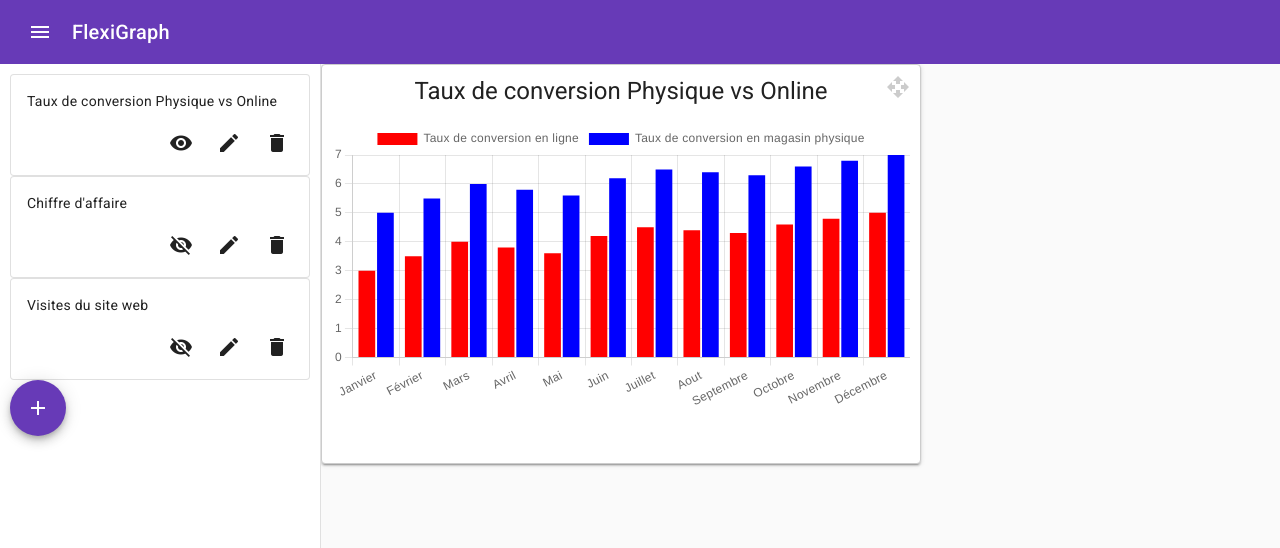
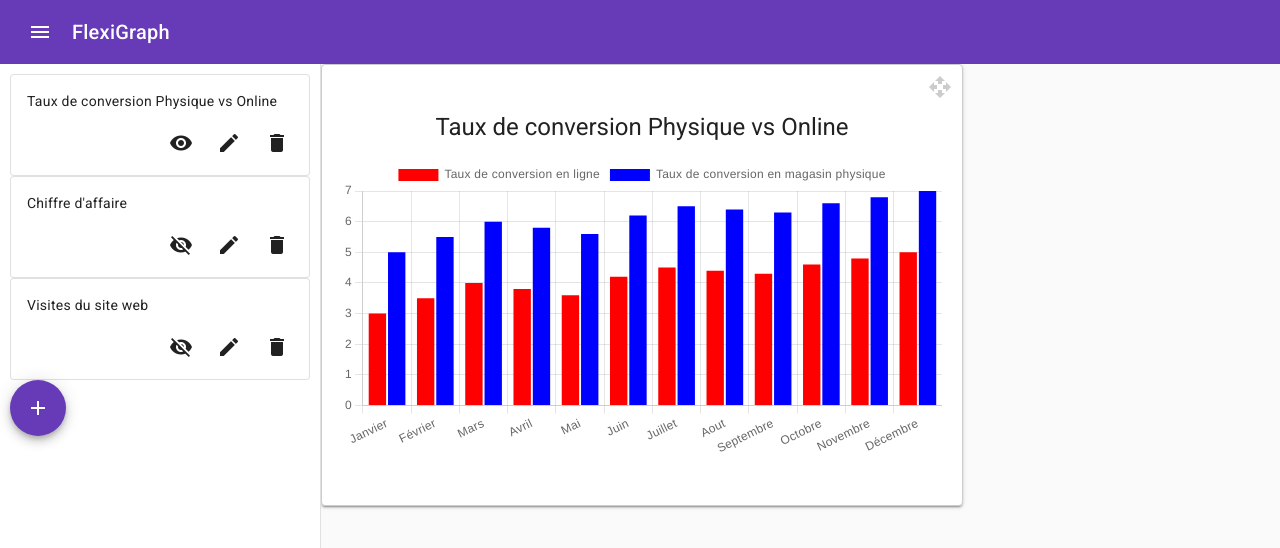
Before and after one commit to Foxenz/flexigraph, an Angular app: page /dashboard in a window 1280 px wide. Shown: the top 548 px of the page. Built offline with nearby package versions, Linux system fonts and the light colour scheme.

Commit message:
Css pour les chart card

```diff
--- a/src/app/feature/dashboard/components/chart-card/chart-card.component.html
+++ b/src/app/feature/dashboard/components/chart-card/chart-card.component.html
@@ -1,5 +1,6 @@
 <div
   class="box"
+  [ngClass]="chart.type"
   cdkDragBoundary=".zone-draggable"
   cdkDrag
   [cdkDragFreeDragPosition]="dragPosition">
--- a/src/app/feature/dashboard/components/chart-card/chart-card.component.scss
+++ b/src/app/feature/dashboard/components/chart-card/chart-card.component.scss
@@ -1,14 +1,14 @@
 .box {
+  display: flex;
+  flex-direction: column;
+  justify-content: center;
   width: 600px;
   height: 400px;
-  padding: 10px;
-  box-sizing: border-box;
+  padding: 20px;
   border: solid 1px #ccc;
   color: rgba(0, 0, 0, 0.87);
   background: #fff;
   border-radius: 4px;
-  position: relative;
-  z-index: 1;
   transition: box-shadow 200ms cubic-bezier(0, 0, 0.2, 1);
   box-shadow: 0 3px 1px -2px rgba(0, 0, 0, 0.2),
   0 2px 2px 0 rgba(0, 0, 0, 0.14),
@@ -30,3 +30,8 @@
   width: 24px;
   height: 24px;
 }
+
+.doughnut {
+  width: 500px;
+  height: 600px;
+}
--- a/src/app/feature/dashboard/components/chart-card/chart-card.component.ts
+++ b/src/app/feature/dashboard/components/chart-card/chart-card.component.ts
@@ -3,11 +3,12 @@ import { CdkDrag, CdkDragHandle } from '@angular/cdk/drag-drop';
 import { ChartModel } from '../../models/chart-model';
 import { ChartData } from 'chart.js/auto';
 import { ChartComponent } from './chart/chart.component';
+import { NgClass } from '@angular/common';
 
 @Component({
   selector: 'app-chart-card',
   standalone: true,
-  imports: [CdkDrag, CdkDragHandle, ChartComponent],
+  imports: [CdkDrag, CdkDragHandle, ChartComponent, NgClass],
   templateUrl: './chart-card.component.html',
   styleUrl: './chart-card.component.scss',
 })
```
